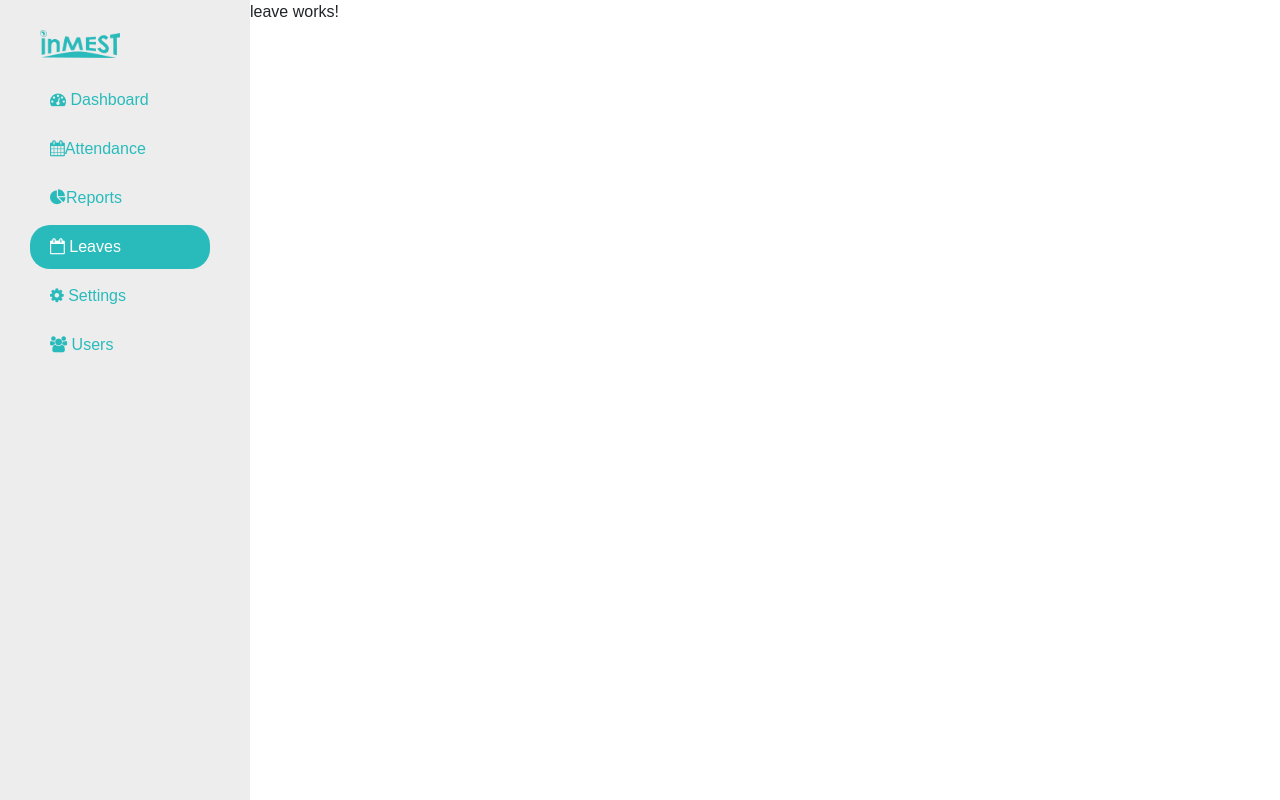
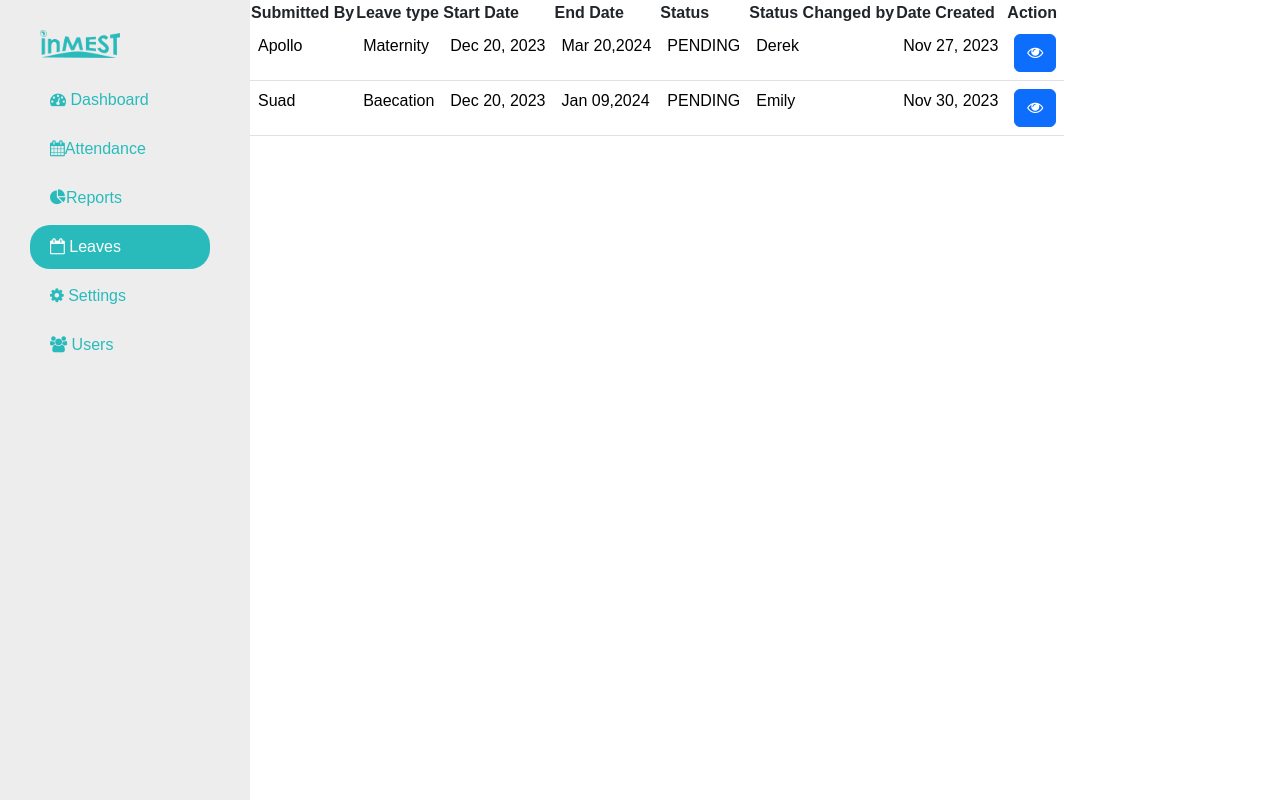
Before and after one commit to apolloshadrack/angular, an Angular app: page /leave in a window 1280 px wide. Built offline with nearby package versions, Linux system fonts and the light colour scheme.

Commit message:
added leave pages

```diff
--- a/src/app/dashboard/leave-details/leave-details.component.ts
+++ b/src/app/dashboard/leave-details/leave-details.component.ts
@@ -1,13 +1,21 @@
-import { Component } from '@angular/core';
+import { Component, OnInit } from '@angular/core';
 import { CommonModule } from '@angular/common';
+import { ActivatedRoute, RouterModule } from '@angular/router';
 
 @Component({
   selector: 'app-leave-details',
   standalone: true,
-  imports: [CommonModule],
+  imports: [CommonModule, RouterModule],
   templateUrl: './leave-details.component.html',
   styleUrl: './leave-details.component.scss'
 })
-export class LeaveDetailsComponent {
-
+export class LeaveDetailsComponent implements OnInit {
+    leaveId = '';
+    createdBy = '';
+  constructor(private route: ActivatedRoute){}
+  ngOnInit(): void {
+      this.route.params.subscribe(param =>{
+        this.leaveId = param["id"];
+      })
+  }
 }
--- a/src/app/dashboard/leave/leave.component.html
+++ b/src/app/dashboard/leave/leave.component.html
@@ -1 +1,29 @@
-<p>leave works!</p>
+
+<table class="table">
+    <thead>
+        <th>Submitted By</th>
+        <th>Leave type</th>
+        <th>Start Date </th>
+        <th>End Date</th>
+        <th>Status</th>
+        <th>Status Changed by</th>
+        <th>Date Created</th>
+        <th>Action</th>
+    </thead>
+    <tbody>
+        <tr *ngFor="let leave of leaves;">
+            <td>{{leave?.created_by}}</td>
+            <td>{{leave?.leave_type}}</td>
+            <td>{{leave?.start_date}}</td>
+            <td>{{leave?.end_date}}</td>
+            <td>{{leave?.status}}</td>
+            <td>{{leave?.status_changed_by}}</td>
+            <td>{{leave?.last_modified}}</td>
+            <td>
+                <a class="btn btn-primary" [routerLink]="['/leave',leave?.id, leave?.created_by]">
+                    <i class=" fa fa-eye"></i>
+                </a>
+            </td>
+        </tr>
+    </tbody>
+</table>
--- a/src/app/dashboard/leave/leave.component.scss
+++ b/src/app/dashboard/leave/leave.component.scss
@@ -0,0 +1,3 @@
+.table{
+    width: 100%;
+}
--- a/src/app/dashboard/leave/leave.component.ts
+++ b/src/app/dashboard/leave/leave.component.ts
@@ -1,10 +1,12 @@
 import { Component } from '@angular/core';
 import { CommonModule } from '@angular/common';
+import { RouterModule } from '@angular/router';
+
 
 @Component({
   selector: 'app-leave',
   standalone: true,
-  imports: [CommonModule],
+  imports: [CommonModule, RouterModule],
   templateUrl: './leave.component.html',
   styleUrl: './leave.component.scss'
 })
```
